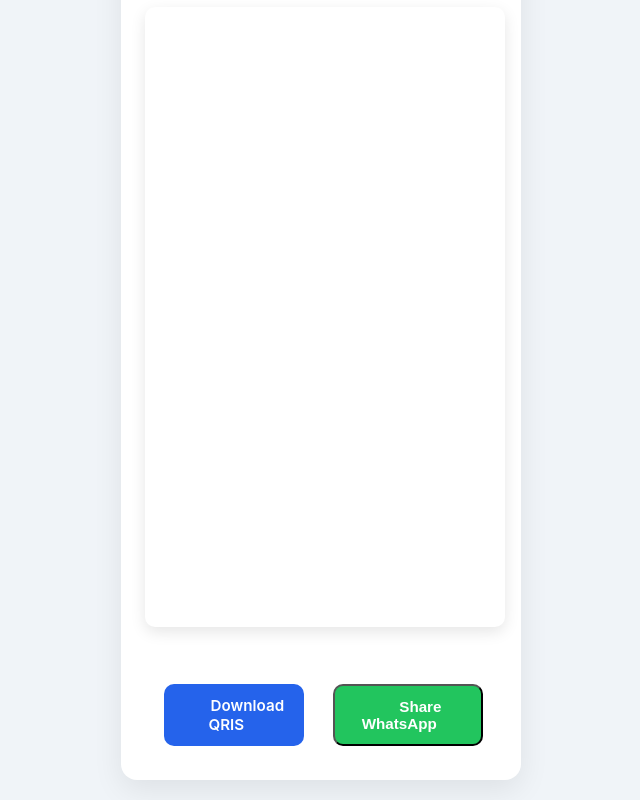
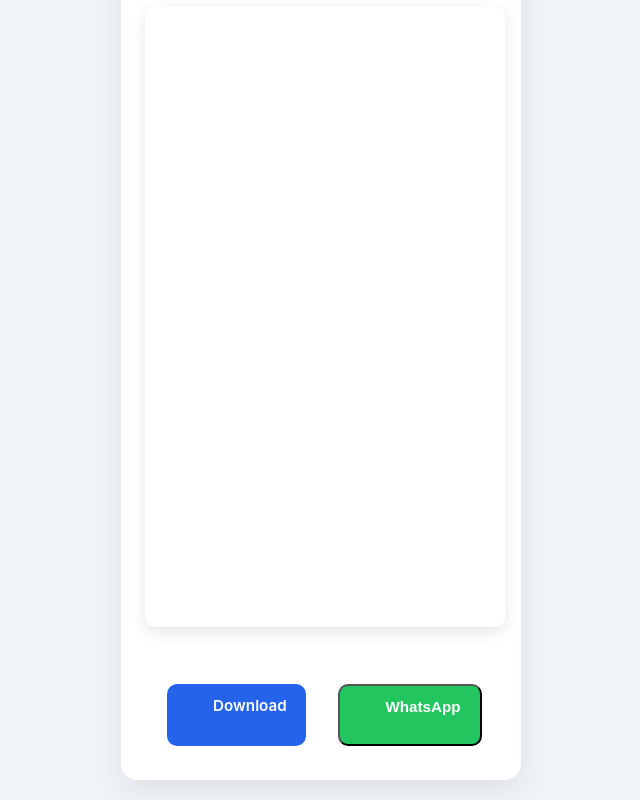
Before and after one commit to bangzaka/qrpay, a plain HTML site: page index.html in a window 1280 px wide. Shown: the part 507-1307 px from the top of the page, without its empty margins (319-959 px from the left). Drawn offline with Linux system fonts and the light colour scheme.

Commit message:
fix button

```diff
--- a/index.html
+++ b/index.html
@@ -165,12 +165,12 @@ input:focus {
   <div style="text-align:center; margin-top:12px;">
     <a id="downloadBtn" download="qris.png"
        style="display:none;background:#2563eb;color:white;padding:12px 18px;border-radius:10px; margin-right:8px;">
-       Download QRIS
+       Download
     </a>
 
     <button id="shareBtn"
             style="display:none;background:#22c55e;color:white;padding:12px 18px;border-radius:10px;">
-      Share WhatsApp
+      WhatsApp
     </button>
   </div>
 </div>
```
